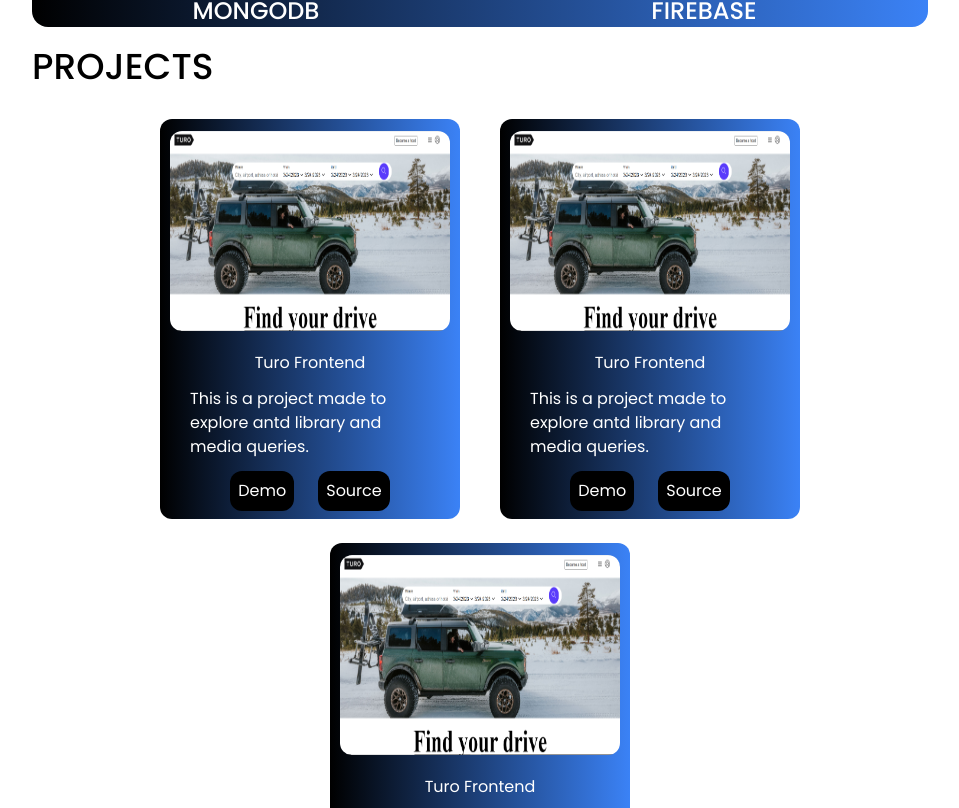
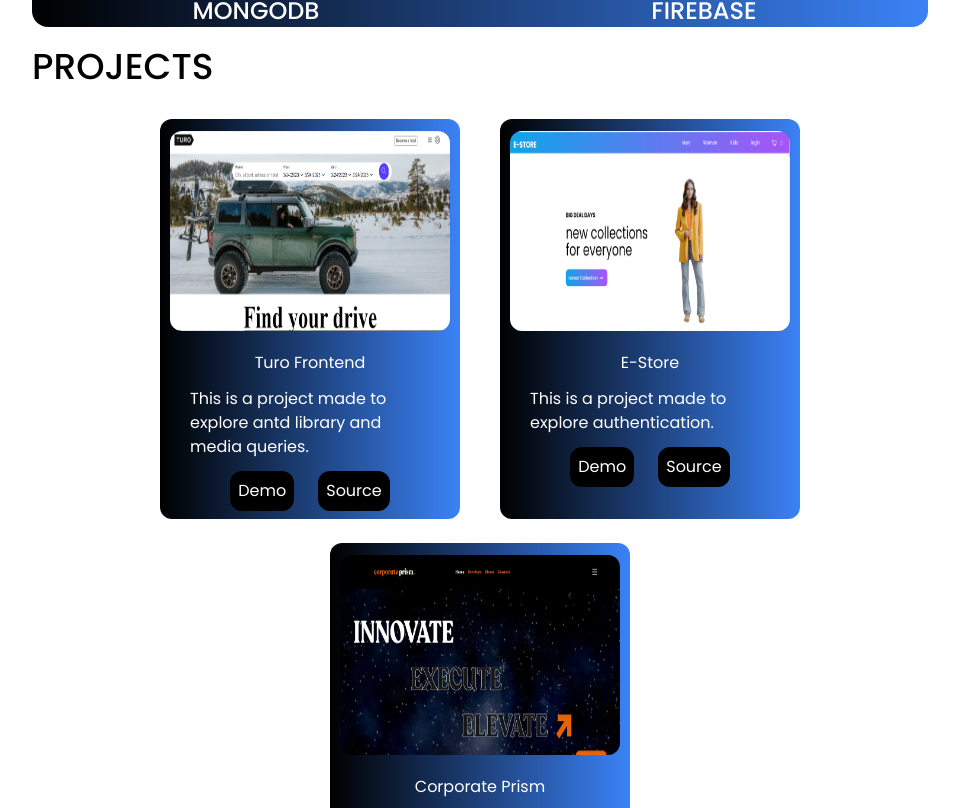
Before and after one commit to Talha-Ali150/taz-portfolio, a React (Create React App) app in the folder frontend/: page / in a window 1280 px wide. Shown: the part 1472-2280 px from the top of the page, without its empty margins (160-1119 px from the left). Built offline with nearby package versions, Linux system fonts and the light colour scheme.

Commit message:
addition to projects

```diff
--- a/frontend/src/components/ProjectsSection/ProjectsSection.jsx
+++ b/frontend/src/components/ProjectsSection/ProjectsSection.jsx
@@ -12,18 +12,18 @@
       sourceLink: "https://github.com/Talha-Ali150/turo",
     },
     {
-      pic: require("../../assets/pic1.png"),
-      heading: "Turo Frontend",
-      para: "This is a project made to explore antd library and media queries.",
-      demoLink: "https://turo.vercel.app",
-      sourceLink: "https://github.com/Talha-Ali150/turo",
+      pic: require("../../assets/pic2.png"),
+      heading: "E-Store",
+      para: "This is a project made to explore authentication.",
+      demoLink: "https://e-store-frontend-nine.vercel.app",
+      sourceLink: "https://github.com/Talha-Ali150/e-store",
     },
     {
-      pic: require("../../assets/pic1.png"),
-      heading: "Turo Frontend",
-      para: "This is a project made to explore antd library and media queries.",
-      demoLink: "https://turo.vercel.app",
-      sourceLink: "https://github.com/Talha-Ali150/turo",
+      pic: require("../../assets/pic3.png"),
+      heading: "Corporate Prism",
+      para: "This is a project made to practice adding cutsom touch to libraries.",
+      demoLink: "https://corporateprism.com",
+      // sourceLink: "https://github.com/Talha-Ali150/turo",
     },
   ];
   return (
```
Also changed, not shown: frontend/src/assets/pic2.png (added), frontend/src/assets/pic3.png (added).
